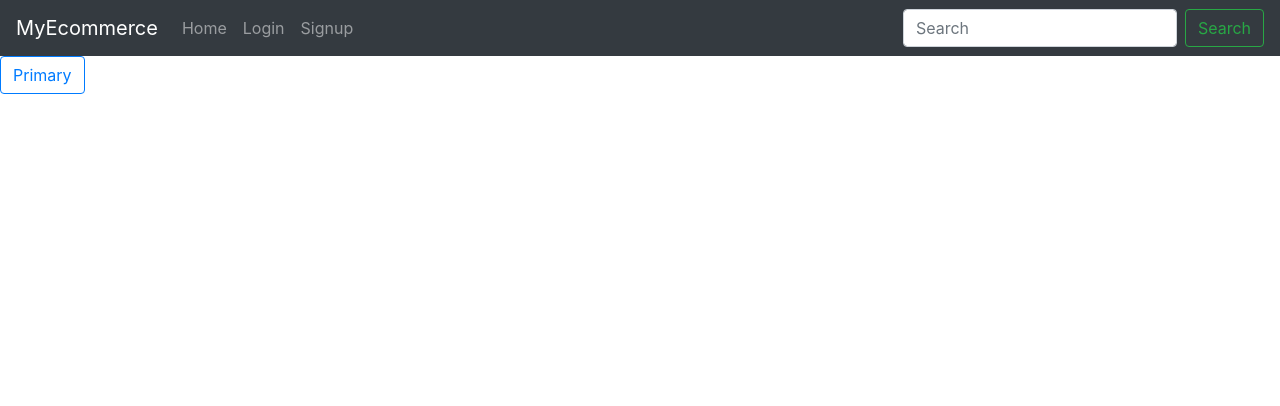
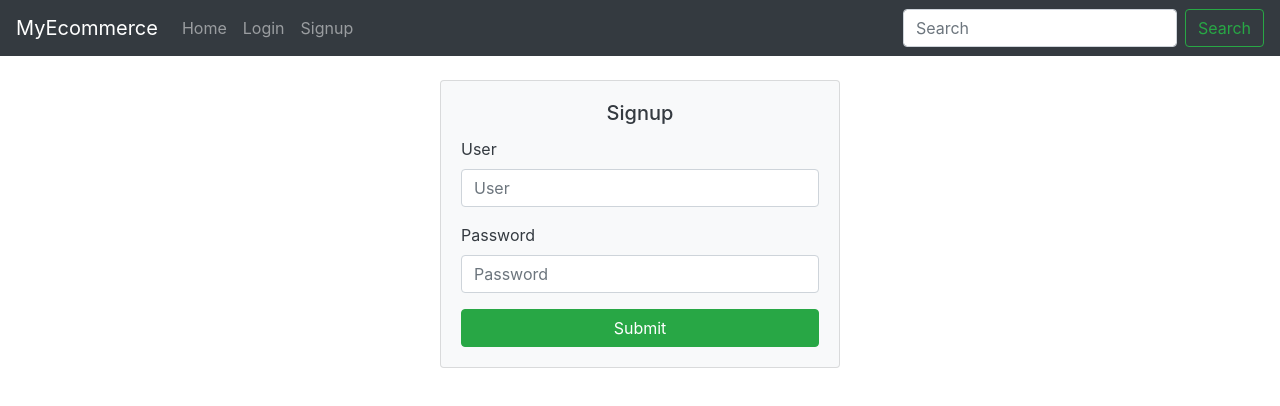
Before and after one commit to rogermontilla01/my-frontend, a React (Create React App) app: page /login in a window 1280 px wide. Shown: the top 406 px of the page. Built offline with nearby package versions, Linux system fonts and the light colour scheme.

Commit message:
Se añade login

```diff
--- a/package.json
+++ b/package.json
@@ -6,7 +6,9 @@
     "@testing-library/jest-dom": "^4.2.4",
     "@testing-library/react": "^9.5.0",
     "@testing-library/user-event": "^7.2.1",
+    "axios": "^0.19.2",
     "bootstrap": "^4.5.0",
+    "formik": "^2.1.5",
     "react": "^16.13.1",
     "react-bootstrap": "^1.2.2",
     "react-dom": "^16.13.1",
--- a/src/App.js
+++ b/src/App.js
@@ -2,7 +2,6 @@ import React, { Component } from 'react';
 import './App.css';
 import Home from './Containers/Home';
 import Login from './Containers/Login';
-import Register from './Containers/Signup'
 import Menu from './Layout/Menu';
 import { BrowserRouter, Route } from 'react-router-dom';
 import Signup from './Containers/Signup';
@@ -28,6 +27,32 @@ export default class App extends Component {
     };
   }
 
+  handleMenu = (login)=>{
+    if(login){
+      this.setState({menuOptions:[
+        {
+          path: '/',
+          label: 'Home',
+        }
+      ]})
+    }else{
+      this.setState({menuOptions:[
+        {
+          path: '/',
+          label: 'Home',
+        },
+        {
+          path: '/login',
+          label: 'Login',
+        },
+        {
+          path: '/signup',
+          label:'Signup'
+        }
+      ]})
+    }
+  }
+
   render() {
     return (
       <div>
@@ -35,7 +60,7 @@ export default class App extends Component {
           <Route component={() => <Menu data={this.state.menuOptions} />} />
           {/* Se coloca una function arrow para poder pasarle parametros al componente */}
           <Route path="/" exact component={() => <Home />} />
-          <Route path="/login" exact component={Login} />
+          <Route path="/login" exact component={()=><Login menuHandle={this.handleMenu}/>} />
           <Route path="/signup" exact component={Signup}></Route>
         </BrowserRouter>
       </div>
--- /dev/null
+++ b/src/Components/FormGroup.js
@@ -0,0 +1,20 @@
+import React from 'react';
+import Form from 'react-bootstrap/Form';
+
+function FormGroup(props) {
+  return (
+    <Form.Group controlId="formBasicName">
+      <Form.Label>{props.label}</Form.Label>
+      <Form.Control type={props.type} placeholder={props.placeholder} value={props.value} name={props.name} onChange={props.change} />
+
+        {
+            props.errors &&
+            <Form.Text>
+                {props.errors}
+            </Form.Text>
+        }
+    </Form.Group>
+  );
+}
+
+export default FormGroup
--- a/src/Containers/Home.js
+++ b/src/Containers/Home.js
@@ -1,4 +1,5 @@
 import React, { Component } from 'react';
+import axios from 'axios';
 import PropTypes from 'prop-types';
 import Products from './Products';
 
@@ -12,20 +13,13 @@ class Home extends Component {
     };
   }
   componentDidMount() {
-    fetch('http://localhost:3001/products/')
-      .then((res) => res.json())
-      .then(
-        (result) => {
-          console.log(result);
-          this.setState({
-            products: result['docs'],
-            loading: false,
-          });
-        },
-        (error) => {
-          console.log(error);
-        }
-      );
+    axios.get('http://localhost:3001/products/').then((res) => {
+      console.log(res)
+      this.setState({
+        products: res.data.docs,
+        loading: false,
+      });
+    });
   }
 
   render() {
@@ -34,7 +28,9 @@ class Home extends Component {
         {this.state.loading && <div>Loading ...</div>}
         {!this.state.loading && (
           <div>
-            {this.state.products.map(producto => <Products data={[producto]} />)}
+            {this.state.products.map((producto) => (
+              <Products data={[producto]} />
+            ))}
           </div>
         )}
       </div>
--- a/src/Containers/Login.js
+++ b/src/Containers/Login.js
@@ -1,12 +1,62 @@
-import React, {Component} from 'react';
-import Button from 'react-bootstrap/Button'
+import React, { useState } from 'react';
+import {useHistory} from 'react-router-dom'
+import Axios from 'axios';
+import { Card, Button, Form, Container, Spinner } from 'react-bootstrap';
+import FormGroup from '../Components/FormGroup'
 
-const Login = () => {
+export default function Login({menuHandle}) {
+  const history = useHistory();
+  const [form, setForm] = useState({ user: '', password: '' });
+  const [loading, setLoading] = useState(false);
+  const handleSubmit = (e) => {
+    setLoading(true);
+    Axios.post('http://localhost:3001/users/login', form, {
+      headers: {
+        'content-type': 'application/json',
+      },
+    })
+      .then((res) => {
+        localStorage.setItem('token', res.data.token)
+        localStorage.setItem('user_id', res.data.user_id)
+        console.log(res);
+        console.log(res.data);
+        history.push('/')
+        setLoading(false);
+        menuHandle(true)
+      })
+      .catch((err) => {
+        setLoading(false);
+        console.log(err.response);
+      });
+    e.preventDefault();
+  };
+
+  const handleChange = (e) => {
+    setForm({
+      ...form,
+      [e.target.name]: e.target.value,
+    });
+    e.preventDefault();
+  };
+
   return (
-    <div>
-      <Button variant="outline-primary">Primary</Button>
-    </div>
-  )
+    <Container className="d-flex justify-content-center pt-4">
+      <Card bg="light" text="dark" style={{ width: '25rem' }}>
+        <Card.Body>
+          <Card.Title className="text-center">Signup</Card.Title>
+          <Form onSubmit={handleSubmit}>
+
+              <FormGroup label={'User'} type={'text'} placeholder={'User'} name={'user'} value={form.user} change={handleChange}/>
+
+              <FormGroup label={'Password'} type={'password'} placeholder={'Password'} name={'password'} value={form.password} change={handleChange}/>
+
+            <Button variant="success" type="submit" block>
+              {loading && <Spinner as="span" animation="grow" size="sm" role="status" aria-hidden="true" />}
+                Submit
+            </Button>
+          </Form>
+        </Card.Body>
+      </Card>
+    </Container>
+  );
 }
-
-export default Login;
--- a/src/Containers/Signup.js
+++ b/src/Containers/Signup.js
@@ -1,50 +1,64 @@
 import React, { useState } from 'react';
-import { Card, Button, Form, Container } from 'react-bootstrap';
+import {useHistory} from 'react-router-dom'
+import Axios from 'axios';
+import { Card, Button, Form, Container, Spinner } from 'react-bootstrap';
+import FormGroup from '../Components/FormGroup'
 
 export default function Signup() {
+  const history = useHistory();
   const [form, setForm] = useState({ name: '', lastname: '', user: '', password: '', email: '' });
+  const [errors, setErrors] = useState({ name: '', lastname: '', user: '', password: '', email: '' })
+  const [loading, setLoading] = useState(false);
+  const handleSubmit = (e) => {
+      if(form.name == ''){
+        setErrors({...errors, name: 'Name is required'})
+      }
+    setLoading(true);
+    Axios.post('http://localhost:3001/users/signin', form, {
+      headers: {
+        'content-type': 'application/json',
+      },
+    })
+      .then((res) => {
+        console.log(res);
+        console.log(res.data);
+        setLoading(false);
+        history.push('/')
+      })
+      .catch((err) => {
+        setLoading(false);
+        console.log(err.response);
+      });
+    e.preventDefault();
+  };
 
-  const handleSubmit = (e)=>{
-        console.log(form)
-        e.preventDefault()
-    }
-    const handleChange = (e)=>{
-        setForm({
-            ...form, [e.target.name]:e.target.value
-        })
-        e.preventDefault()
-    }
+  const handleChange = (e) => {
+    setForm({
+      ...form,
+      [e.target.name]: e.target.value,
+    });
+    e.preventDefault();
+  };
+
   return (
     <Container className="d-flex justify-content-center pt-4">
       <Card bg="light" text="dark" style={{ width: '25rem' }}>
         <Card.Body>
           <Card.Title className="text-center">Signup</Card.Title>
           <Form onSubmit={handleSubmit}>
-            <Form.Group controlId="formBasicName">
-              <Form.Label>Name</Form.Label>
-              <Form.Control type="text" placeholder="Enter name" value={form.name} name='name' onChange={handleChange}/>
-            </Form.Group>
-            <Form.Group controlId="formBasicLastname">
-              <Form.Label>Lastname</Form.Label>
-              <Form.Control type="text" placeholder="Enter lastname" value={form.lastname} name='lastname' onChange={handleChange}/>
-            </Form.Group>
-            <Form.Group controlId="formBasicUser">
-              <Form.Label>User</Form.Label>
-              <Form.Control type="text" placeholder="Enter user" value={form.user} name='user' onChange={handleChange}/>
-            </Form.Group>
-            <Form.Group controlId="formBasicPassword">
-              <Form.Label>Password</Form.Label>
-              <Form.Control type="password" placeholder="Password" value={form.password} name='password' onChange={handleChange}/>
-            </Form.Group>
-            <Form.Group controlId="formBasicEmail">
-              <Form.Label>Email</Form.Label>
-              <Form.Control type="email" placeholder="Email" value={form.email} name='email' onChange={handleChange}/>
-            </Form.Group>
-            <Form.Group controlId="formBasicCheckbox">
-              <Form.Check type="checkbox" label="Check me out" />
-            </Form.Group>
+              <FormGroup label={'Name'} type={'text'} placeholder={'Name'} name={'name'} value={form.name} change={handleChange} errors={errors.name}/>
+
+              <FormGroup label={'Lastname'} type={'text'} placeholder={'Lastname'} name={'lastname'} value={form.lastname} change={handleChange}/>
+
+              <FormGroup label={'User'} type={'text'} placeholder={'User'} name={'user'} value={form.user} change={handleChange}/>
+
+              <FormGroup label={'Password'} type={'password'} placeholder={'Password'} name={'password'} value={form.password} change={handleChange}/>
+
+              <FormGroup label={'Email'} type={'email'} placeholder={'Email'} name={'email'} value={form.email} change={handleChange}/>
+
             <Button variant="success" type="submit" block>
-              Submit
+              {loading && <Spinner as="span" animation="grow" size="sm" role="status" aria-hidden="true" />}
+                Submit
             </Button>
           </Form>
         </Card.Body>
```
Also changed, not shown: 1 other file (tests, documents, lock files or other folders).
